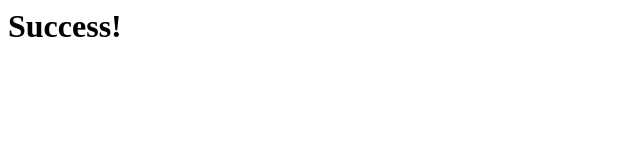
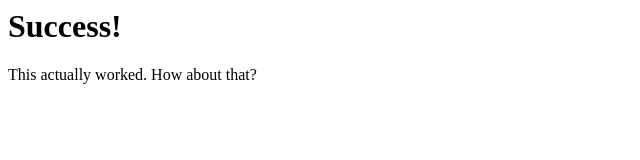
Before and after one commit to joshpuckett/joshpuckett.github.com, a plain HTML site: page index.html in a window 1280 px wide. Shown: the whole page, without its empty margins (0-640 px from the left). Drawn offline with Linux system fonts and the light colour scheme.

Commit message:
second commit

```diff
--- a/index.html
+++ b/index.html
@@ -1 +1,2 @@
 <h1>Success!</h1>
+<p>This actually worked. How about that?</p>
```
